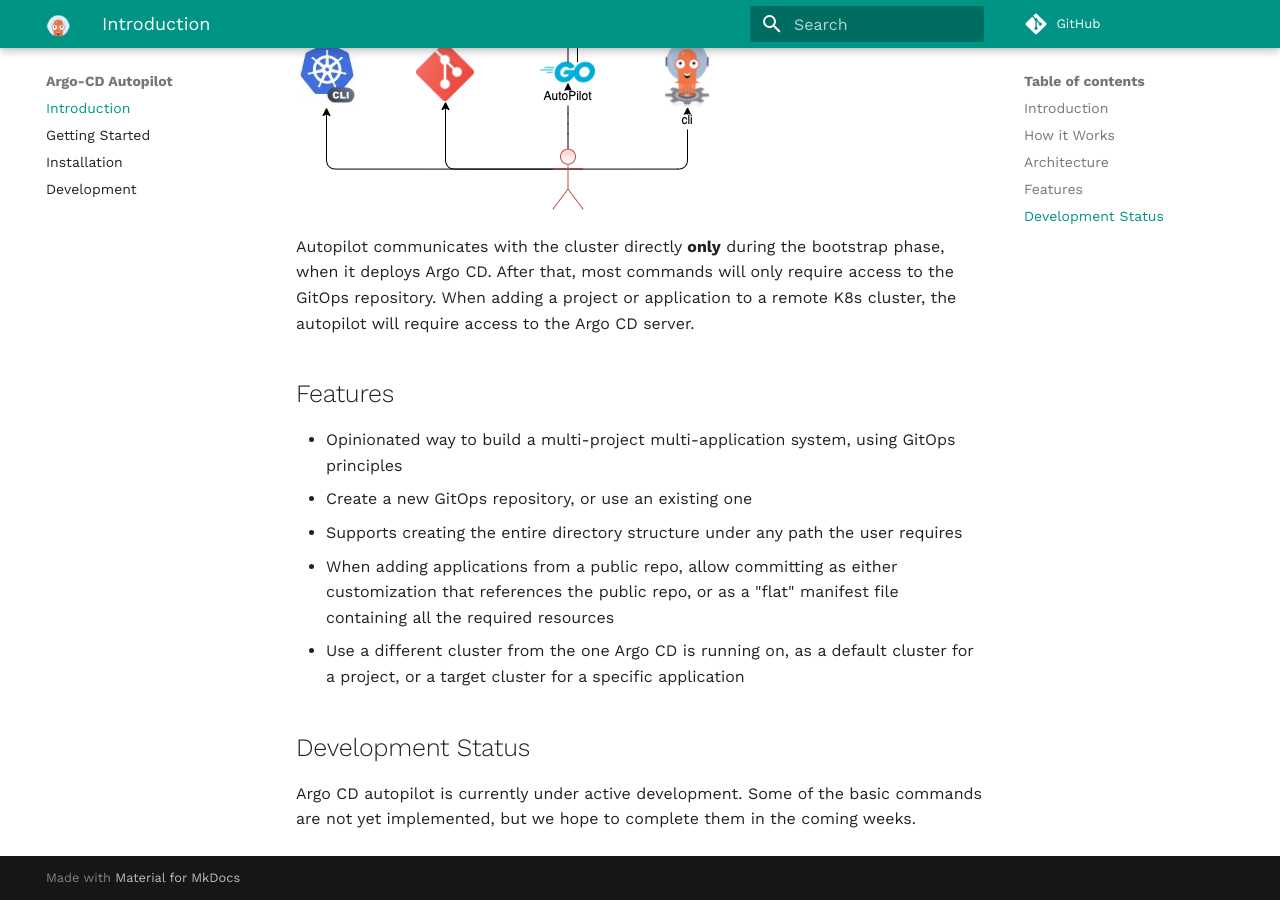
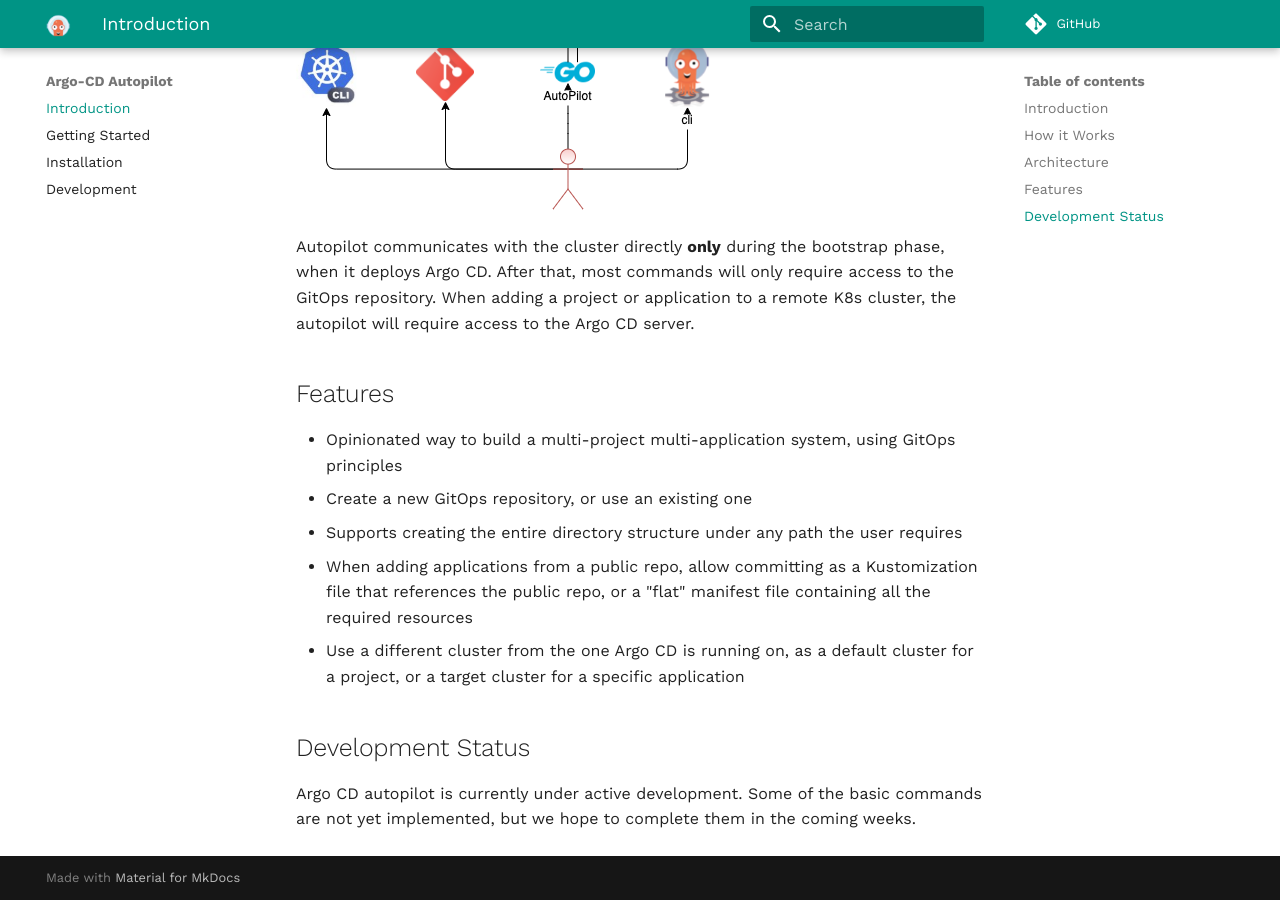
Before and after one commit to argoproj-labs/argocd-autopilot, an MkDocs documentation site: the page built from docs/index.md, in a window 1280 px wide and 900 px high, scrolled down 1312 px. Built offline with MkDocs 1.6.1 and Material for MkDocs 9.7.7, drawn with Linux system fonts in a browser that asks for light colours; comment, search, counter and statistics services are not loaded.

Commit message:
fixed back to Kustomization (it's a technical term, not a typo)

```diff
--- a/docs/index.md
+++ b/docs/index.md
@@ -29,7 +29,7 @@ Autopilot communicates with the cluster directly **only** during the bootstrap p
 * Opinionated way to build a multi-project multi-application system, using GitOps principles
 * Create a new GitOps repository, or use an existing one
 * Supports creating the entire directory structure under any path the user requires
-* When adding applications from a public repo, allow committing as either customization that references the public repo, or as a "flat" manifest file containing all the required resources
+* When adding applications from a public repo, allow committing as a Kustomization file that references the public repo, or a "flat" manifest file containing all the required resources
 * Use a different cluster from the one Argo CD is running on, as a default cluster for a project, or a target cluster for a specific application
 
 ## Development Status
```
